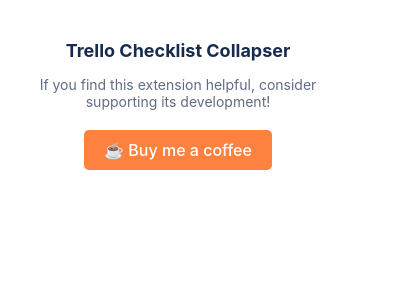
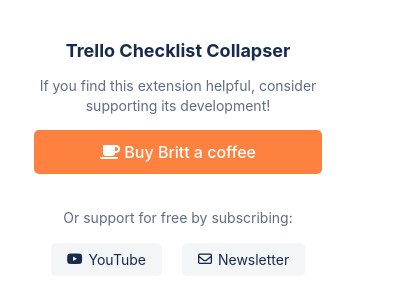
Before and after one commit to brittanyjoiner15/trello-collapse-checklists, a browser extension: page popup.html in a window 400 px wide. Drawn offline with Linux system fonts and the light colour scheme.

Commit message:
add more links

```diff
--- a/popup.html
+++ b/popup.html
@@ -1,6 +1,7 @@
 <!DOCTYPE html>
 <html>
 <head>
+  <link rel="stylesheet" href="https://cdnjs.cloudflare.com/ajax/libs/font-awesome/6.0.0/css/all.min.css">
   <style>
     body {
       width: 300px;
@@ -8,34 +9,80 @@
       font-family: -apple-system, BlinkMacSystemFont, 'Segoe UI', Roboto, Oxygen, Ubuntu, Cantarell, sans-serif;
       text-align: center;
     }
+
     h1 {
       font-size: 18px;
       color: #172B4D;
       margin-bottom: 15px;
     }
-    .support-button {
+
+    .main-cta {
       display: inline-block;
-      padding: 10px 20px;
+      padding: 12px 24px;
       background-color: #FF813F;
       color: white;
       text-decoration: none;
       border-radius: 5px;
       font-weight: 500;
       transition: background-color 0.2s;
+      margin-bottom: 20px;
+      width: 80%;
     }
-    .support-button:hover {
+
+    .main-cta:hover {
       background-color: #E57236;
     }
+
     p {
       color: #5E6C84;
       font-size: 14px;
-      margin-bottom: 20px;
+      margin-bottom: 15px;
+      line-height: 1.4;
+    }
+
+    .free-support {
+      display: flex;
+      justify-content: center;
+      gap: 20px;
+      margin-top: 15px;
+    }
+
+    .social-button {
+      display: inline-flex;
+      align-items: center;
+      padding: 8px 16px;
+      background-color: #F4F5F7;
+      color: #172B4D;
+      text-decoration: none;
+      border-radius: 5px;
+      transition: background-color 0.2s;
+      font-size: 14px;
+    }
+
+    .social-button:hover {
+      background-color: #E4E6E9;
+    }
+
+    .social-button i {
+      margin-right: 6px;
     }
   </style>
 </head>
+
 <body>
   <h1>Trello Checklist Collapser</h1>
   <p>If you find this extension helpful, consider supporting its development!</p>
-  <a href="https://www.buymeacoffee.com/trellocollapser" target="_blank" class="support-button">☕ Buy me a coffee</a>
+  <a href="https://buy.stripe.com/28E28re845iBe3K0pwe7m0q" target="_blank" class="main-cta">
+    <i class="fas fa-coffee"></i> Buy Britt a coffee
+  </a>
+  <p>Or support for free by subscribing:</p>
+  <div class="free-support">
+    <a href="https://www.youtube.com/@brittanysoftware" target="_blank" class="social-button">
+      <i class="fab fa-youtube"></i> YouTube
+    </a>
+    <a href="https://brittanyjoiner.com/newsletter" target="_blank" class="social-button">
+      <i class="far fa-envelope"></i> Newsletter
+    </a>
+  </div>
 </body>
 </html>
```
